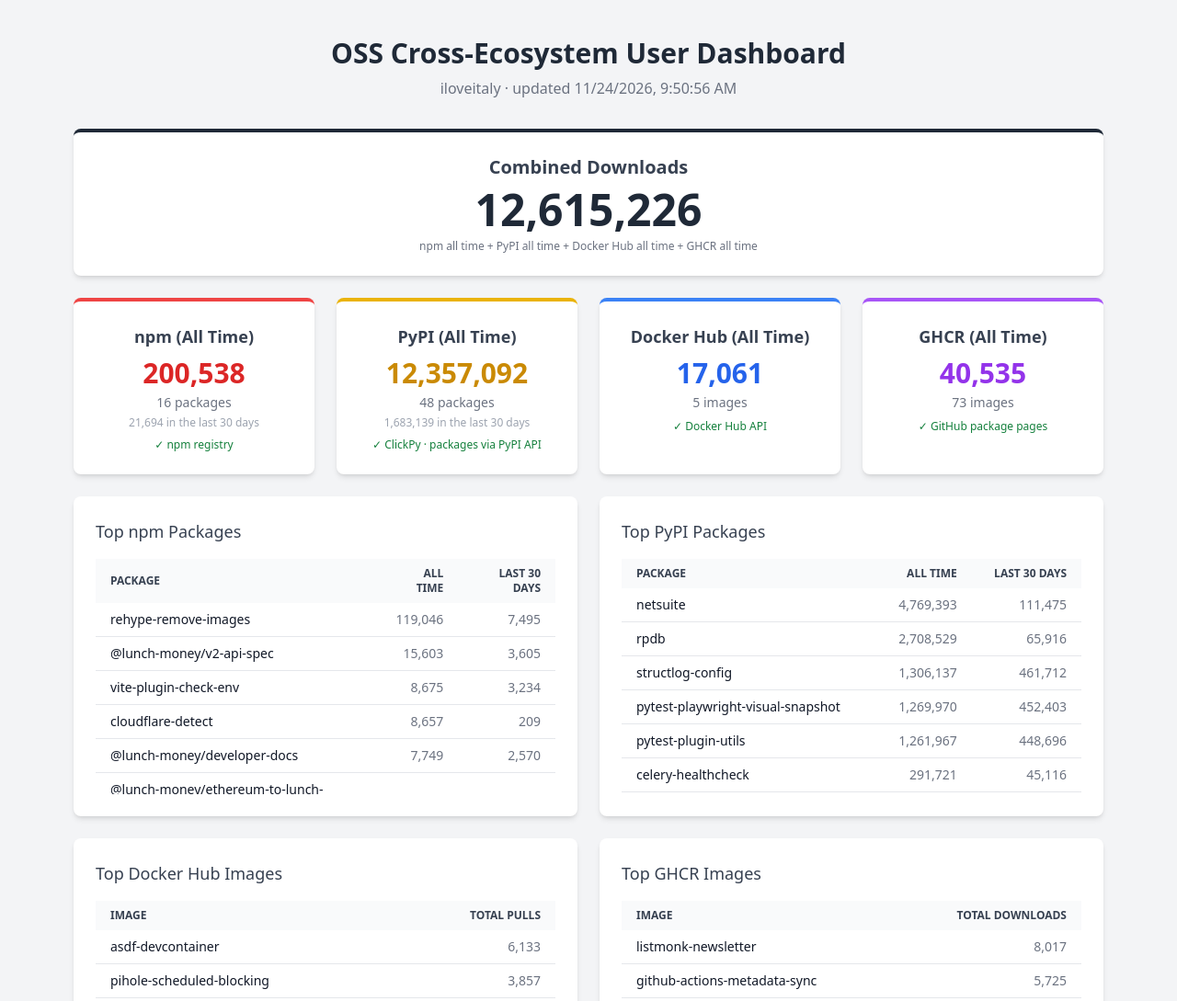
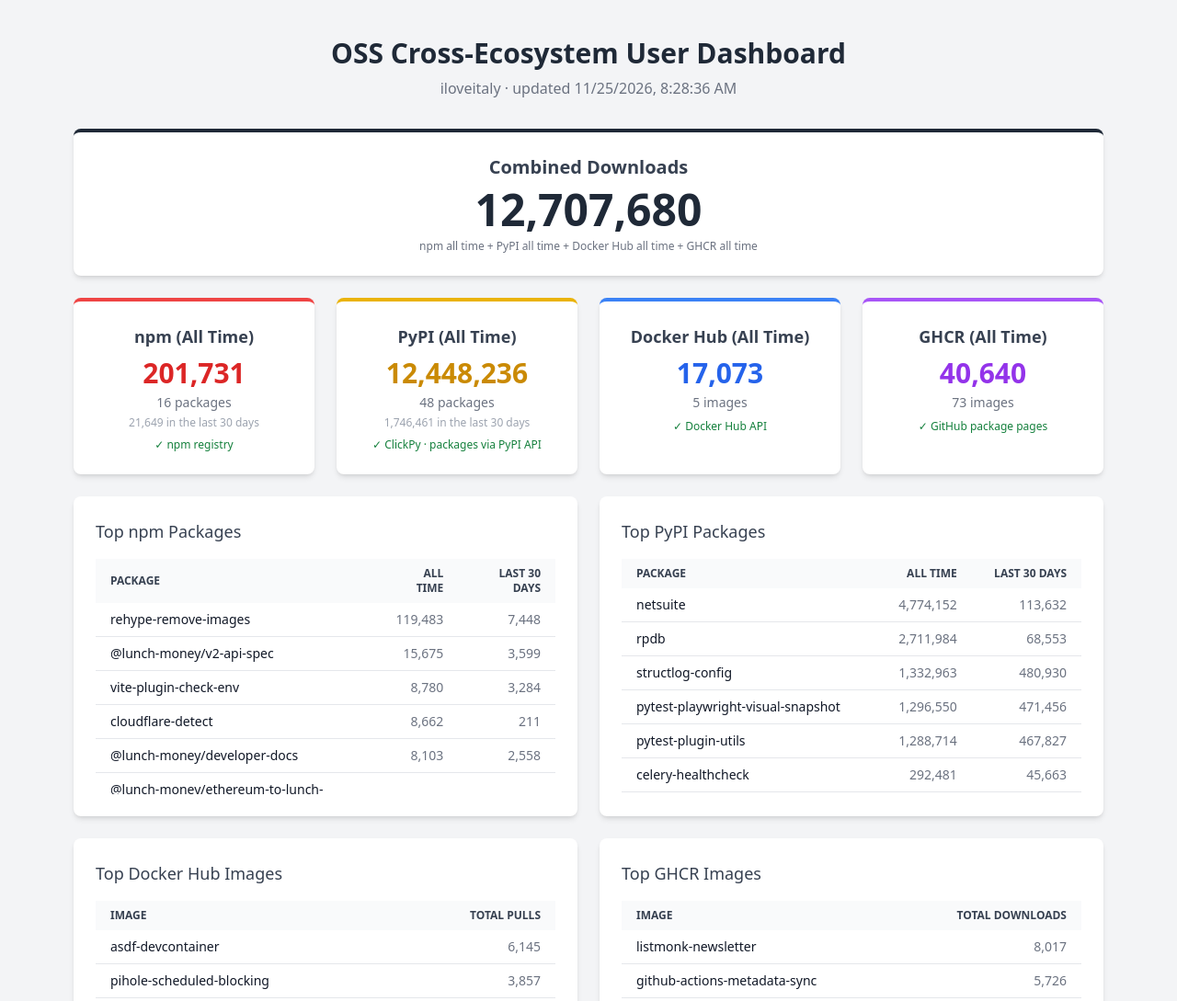
Before and after one commit to sroraldo/oss-dashboard, a plain HTML site: page index.html in a window 1280 px wide. Shown: the top 1089 px of the page at 92% size. Drawn offline with nearby package versions, Linux system fonts and the light colour scheme.

Commit message:
Update download stats

```diff
--- a/index.html
+++ b/index.html
@@ -9,66 +9,66 @@
     <!-- STATS:START -->
     <script>window.STATS = {
   "username": "iloveitaly",
-  "updated": "2026-11-24T09:50:56+00:00",
+  "updated": "2026-11-25T08:28:36+00:00",
   "npm": {
     "ok": true,
     "source": "npm registry",
-    "total": 200538,
+    "total": 201731,
     "packages": [
       {
         "name": "rehype-remove-images",
-        "downloads": 119046,
-        "last_30": 7495
+        "downloads": 119483,
+        "last_30": 7448
       },
       {
         "name": "@lunch-money/v2-api-spec",
-        "downloads": 15603,
-        "last_30": 3605
+        "downloads": 15675,
+        "last_30": 3599
       },
       {
         "name": "vite-plugin-check-env",
-        "downloads": 8675,
-        "last_30": 3234
+        "downloads": 8780,
+        "last_30": 3284
       },
       {
         "name": "cloudflare-detect",
-        "downloads": 8657,
-        "last_30": 209
+        "downloads": 8662,
+        "last_30": 211
       },
       {
         "name": "@lunch-money/developer-docs",
-        "downloads": 7749,
-        "last_30": 2570
+        "downloads": 8103,
+        "last_30": 2558
       },
       {
         "name": "@lunch-money/ethereum-to-lunch-money",
-        "downloads": 7590,
-        "last_30": 561
+        "downloads": 7624,
+        "last_30": 543
       },
       {
         "name": "@lunch-money/lunch-money-js-v2",
-        "downloads": 7080,
-        "last_30": 2131
+        "downloads": 7148,
+        "last_30": 2105
       },
       {
         "name": "lunch-money",
-        "downloads": 7008,
-        "last_30": 400
+        "downloads": 7013,
+        "last_30": 378
       },
       {
         "name": "@lunch-money/kraken-extension",
-        "downloads": 4431,
-        "last_30": 241
+        "downloads": 4441,
+        "last_30": 229
       },
       {
         "name": "@lunch-money/binance-to-lunch-money",
-        "downloads": 4076,
-        "last_30": 100
+        "downloads": 4124,
+        "last_30": 148
       },
       {
         "name": "@lunch-money/coinbase-to-lunch-money",
-        "downloads": 3690,
-        "last_30": 402
+        "downloads": 3707,
+        "last_30": 394
       },
       {
         "name": "better-node-inspect",
@@ -77,8 +77,8 @@
       },
       {
         "name": "@lunch-money/preset-categories",
-        "downloads": 1559,
-        "last_30": 265
+        "downloads": 1578,
+        "last_30": 262
       },
       {
         "name": "@lunch-money/coinbase-pro-to-lunch-money",
@@ -87,275 +87,275 @@
       },
       {
         "name": "analytics-plugin-rewardful",
-        "downloads": 1294,
-        "last_30": 268
+        "downloads": 1311,
+        "last_30": 275
       },
       {
         "name": "@lunch-money/v2-api-tests",
-        "downloads": 836,
-        "last_30": 55
+        "downloads": 838,
+        "last_30": 57
       }
     ],
     "period": "All Time",
-    "last_30": 21694
+    "last_30": 21649
   },
   "pypi": {
     "ok": true,
     "source": "ClickPy \u00b7 packages via PyPI API",
-    "total": 12357092,
+    "total": 12448236,
     "packages": [
       {
         "name": "netsuite",
-        "downloads": 4769393,
-        "last_30": 111475
+        "downloads": 4774152,
+        "last_30": 113632
       },
       {
         "name": "rpdb",
-        "downloads": 2708529,
-        "last_30": 65916
+        "downloads": 2711984,
+        "last_30": 68553
       },
       {
         "name": "structlog-config",
-        "downloads": 1306137,
-        "last_30": 461712
+        "downloads": 1332963,
+        "last_30": 480930
       },
       {
         "name": "pytest-playwright-visual-snapshot",
-        "downloads": 1269970,
-        "last_30": 452403
+        "downloads": 1296550,
+        "last_30": 471456
       },
       {
         "name": "pytest-plugin-utils",
-        "downloads": 1261967,
-        "last_30": 448696
+        "downloads": 1288714,
+        "last_30": 467827
       },
       {
         "name": "celery-healthcheck",
-        "downloads": 291721,
-        "last_30": 45116
+        "downloads": 292481,
+        "last_30": 45663
       },
       {
         "name": "funcy-pipe",
-        "downloads": 79687,
-        "last_30": 21281
+        "downloads": 79780,
+        "last_30": 21314
       },
       {
         "name": "fastapi-ipware",
-        "downloads": 56904,
-        "last_30": 8563
+        "downloads": 57187,
+        "last_30": 8781
       },
       {
         "name": "ipython-ctrlr-fzf",
-        "downloads": 53960,
-        "last_30": 2282
+        "downloads": 54009,
+        "last_30": 2318
       },
       {
         "name": "aiautocommit",
-        "downloads": 45932,
-        "last_30": 2657
+        "downloads": 46087,
+        "last_30": 2795
       },
       {
         "name": "github-overlord",
-        "downloads": 45385,
-        "last_30": 1656
+        "downloads": 45538,
+        "last_30": 1526
       },
       {
         "name": "activemodel",
-        "downloads": 44616,
-        "last_30": 2791
+        "downloads": 44739,
+        "last_30": 2902
       },
       {
         "name": "todoist-digest",
-        "downloads": 44131,
-        "last_30": 643
+        "downloads": 44139,
+        "last_30": 566
       },
       {
         "name": "clean-workspace",
-        "downloads": 42123,
+        "downloads": 42127,
         "last_30": 756
       },
       {
         "name": "ipython-playground",
-        "downloads": 38255,
+        "downloads": 38266,
         "last_30": 17108
       },
       {
         "name": "gmail-digest",
-        "downloads": 21897,
-        "last_30": 389
+        "downloads": 21958,
+        "last_30": 446
       },
       {
         "name": "alembic-squawk",
-        "downloads": 19923,
-        "last_30": 5814
+        "downloads": 20036,
+        "last_30": 5618
       },
       {
         "name": "detect-shadowed-modules",
-        "downloads": 18672,
-        "last_30": 4106
+        "downloads": 18725,
+        "last_30": 4151
       },
       {
         "name": "beautiful-traceback",
-        "downloads": 18265,
-        "last_30": 2320
+        "downloads": 18304,
+        "last_30": 2276
       },
       {
         "name": "llm-ide-rules",
-        "downloads": 17742,
-        "last_30": 1780
+        "downloads": 17890,
+        "last_30": 1887
       },
       {
         "name": "docker-hosts",
-        "downloads": 17532,
-        "last_30": 4942
+        "downloads": 17554,
+        "last_30": 4962
       },
       {
         "name": "gmail-draft-creator",
-        "downloads": 16906,
-        "last_30": 302
+        "downloads": 16948,
+        "last_30": 335
       },
       {
         "name": "react-router-routes",
-        "downloads": 16459,
-        "last_30": 3839
+        "downloads": 16521,
+        "last_30": 3888
       },
       {
         "name": "generate-fastapi-typed-routes",
-        "downloads": 16258,
-        "last_30": 3949
+        "downloads": 16334,
+        "last_30": 4015
       },
       {
         "name": "llm-sql-prompt",
-        "downloads": 15094,
-        "last_30": 615
+        "downloads": 15160,
+        "last_30": 675
       },
       {
         "name": "todoist-scheduler",
-        "downloads": 14777,
-        "last_30": 238
+        "downloads": 14786,
+        "last_30": 223
       },
       {
         "name": "pytest-celery-utils",
-        "downloads": 12450,
-        "last_30": 2273
+        "downloads": 12500,
+        "last_30": 2316
       },
       {
         "name": "git-history-extraction",
-        "downloads": 12324,
-        "last_30": 966
+        "downloads": 12404,
+        "last_30": 775
       },
       {
         "name": "uv-development-toggle",
-        "downloads": 11448,
-        "last_30": 460
+        "downloads": 11461,
+        "last_30": 464
       },
       {
         "name": "pytest-line-runner",
-        "downloads": 10855,
-        "last_30": 2259
+        "downloads": 10896,
+        "last_30": 2292
       },
       {
         "name": "datasette-enrichments-shell",
-        "downloads": 6612,
-        "last_30": 116
+        "downloads": 6614,
+        "last_30": 117
       },
       {
         "name": "sqlalchemy-postgres-point",
-        "downloads": 6454,
-        "last_30": 634
+        "downloads": 6479,
+        "last_30": 648
       },
       {
         "name": "docker-image-cleanup",
-        "downloads": 5986,
-        "last_30": 326
+        "downloads": 6007,
+        "last_30": 342
       },
       {
         "name": "pytest-playwright-artifacts",
-        "downloads": 5600,
-        "last_30": 898
+        "downloads": 5611,
+        "last_30": 900
       },
       {
         "name": "cloudflare-analytics",
-        "downloads": 4821,
-        "last_30": 561
+        "downloads": 4842,
+        "last_30": 581
       },
       {
         "name": "ics-to-datasette",
-        "downloads": 3890,
-        "last_30": 75
+        "downloads": 3895,
+        "last_30": 80
+      },
+      {
+        "name": "apple-maps-api",
+        "downloads": 3862,
+        "last_30": 987
       },
       {
         "name": "radar-mapping-api",
-        "downloads": 3841,
-        "last_30": 405
-      },
-      {
-        "name": "apple-maps-api",
-        "downloads": 3813,
-        "last_30": 951
+        "downloads": 3861,
+        "last_30": 418
       },
       {
         "name": "readwise-to-datasette",
-        "downloads": 3263,
-        "last_30": 63
+        "downloads": 3269,
+        "last_30": 69
       },
       {
         "name": "ipython-copy",
-        "downloads": 2721,
-        "last_30": 193
+        "downloads": 2732,
+        "last_30": 201
       },
       {
         "name": "playwright-trace-analyzer",
-        "downloads": 2706,
-        "last_30": 222
+        "downloads": 2714,
+        "last_30": 228
       },
       {
         "name": "todoist-to-md",
-        "downloads": 1867,
-        "last_30": 116
+        "downloads": 1875,
+        "last_30": 118
       },
       {
         "name": "lunchmoney-transaction-enhancer",
-        "downloads": 1638,
-        "last_30": 185
+        "downloads": 1643,
+        "last_30": 183
       },
       {
         "name": "lunchmoney-venmo-track",
-        "downloads": 1575,
-        "last_30": 166
+        "downloads": 1581,
+        "last_30": 164
       },
       {
         "name": "gohighlevel-api",
-        "downloads": 1287,
-        "last_30": 88
+        "downloads": 1299,
+        "last_30": 100
+      },
+      {
+        "name": "amazon-lunchmoney",
+        "downloads": 617,
+        "last_30": 209
       },
       {
         "name": "cleanup-orphans",
-        "downloads": 594,
-        "last_30": 120
-      },
-      {
-        "name": "amazon-lunchmoney",
-        "downloads": 592,
-        "last_30": 193
+        "downloads": 598,
+        "last_30": 122
       },
       {
         "name": "pytest-playwright-pause",
-        "downloads": 520,
-        "last_30": 520
+        "downloads": 544,
+        "last_30": 544
       }
     ],
     "period": "All Time",
-    "last_30": 1683139
+    "last_30": 1746461
   },
   "docker": {
     "ok": true,
     "source": "Docker Hub API",
-    "total": 17061,
+    "total": 17073,
     "packages": [
       {
         "name": "asdf-devcontainer",
-        "downloads": 6133
+        "downloads": 6145
       },
       {
         "name": "pihole-scheduled-blocking",
@@ -378,7 +378,7 @@
   "ghcr": {
     "ok": true,
     "source": "GitHub package pages",
-    "total": 40535,
+    "total": 40640,
     "packages": [
       {
         "name": "listmonk-newsletter",
@@ -386,7 +386,7 @@
       },
       {
         "name": "github-actions-metadata-sync",
-        "downloads": 5725
+        "downloads": 5726
       },
       {
         "name": "github-digest",
@@ -394,11 +394,11 @@
       },
       {
         "name": "zip-code-database",
-        "downloads": 2380
+        "downloads": 2401
       },
       {
         "name": "playwright-loophole",
-        "downloads": 2303
+        "downloads": 2336
       },
       {
         "name": "gmail-digest",
@@ -413,20 +413,20 @@
         "downloads": 1592
       },
       {
+        "name": "pypi-api",
+        "downloads": 1258
+      },
+      {
         "name": "python-starter-template",
         "downloads": 1247
       },
       {
-        "name": "pypi-api",
-        "downloads": 1230
-      },
-      {
         "name": "docker-image-cleanup",
-        "downloads": 899
+        "downloads": 901
       },
       {
         "name": "pypi-data-to-dolthub",
-        "downloads": 639
+        "downloads": 649
       },
       {
         "name": "railpack-mise",
@@ -473,12 +473,12 @@
         "downloads": 237
       },
       {
+        "name": "sentry-ruby-devcontainer-2.7",
+        "downloads": 235
+      },
+      {
         "name": "lunchmoney-assets",
         "downloads": 233
-      },
-      {
-        "name": "sentry-ruby-devcontainer-2.7",
-        "downloads": 225
       },
       {
         "name": "python-starter-template-javascript",
@@ -674,7 +674,7 @@
       }
     ]
   },
-  "grand_total": 12615226
+  "grand_total": 12707680
 };</script>
     <!-- STATS:END -->
 </head>
```
